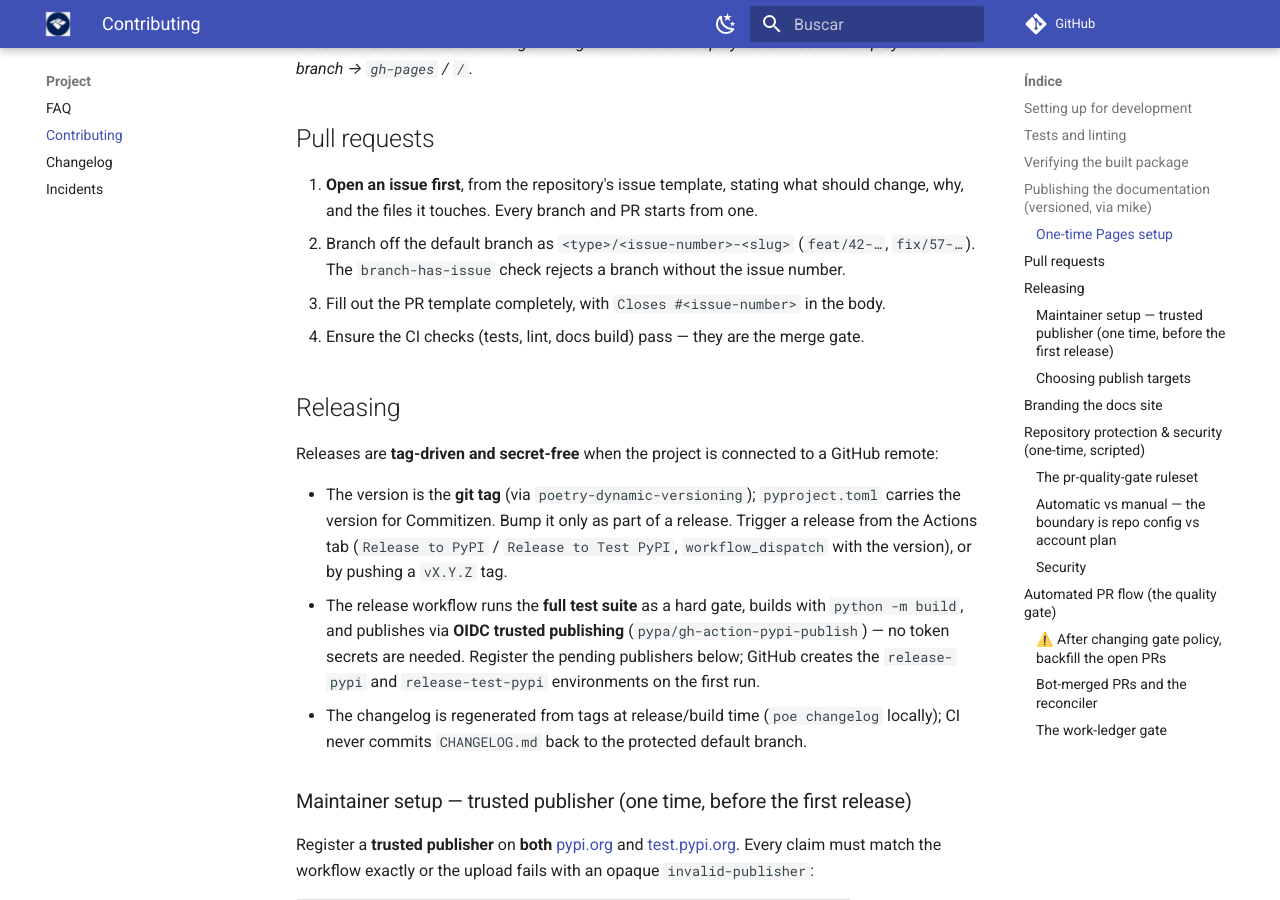
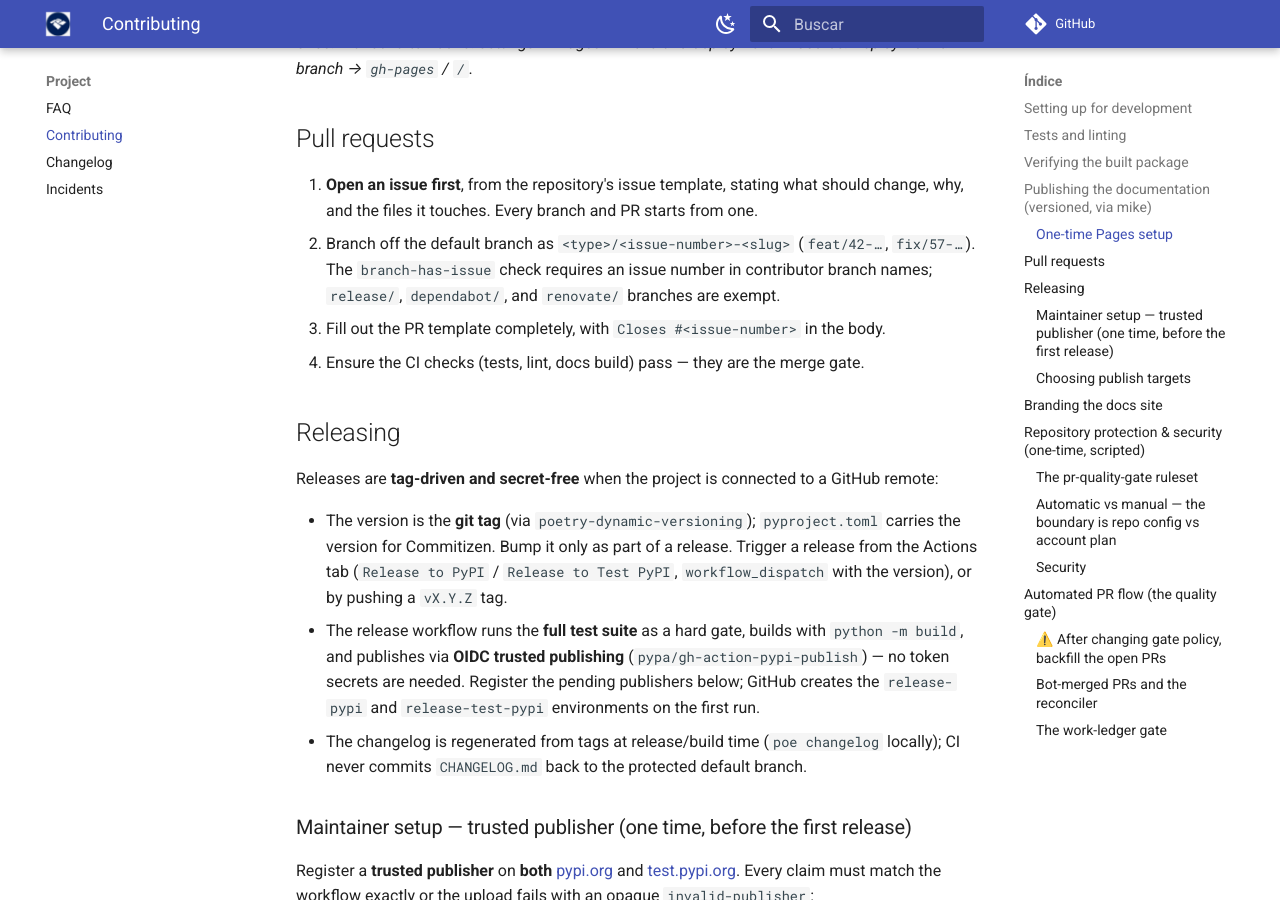
Before and after one commit to guilhermegor/filings-rfb, an MkDocs documentation site: the page built from docs/contributing.md, in a window 1280 px wide and 900 px high, scrolled down 2182 px. Built offline with MkDocs 1.6.1 and Material for MkDocs 9.7.7, drawn with Linux system fonts in a browser that asks for light colours; comment, search, counter and statistics services are not loaded; the version menu is left out.

Commit message:
docs: note the branch-has-issue exemptions in both contributing guides
The check exempts release/, dependabot/ and renovate/ branches
(see bin/close_linked_issues.sh), so both guides now say so.

```diff
--- a/docs/contributing.md
+++ b/docs/contributing.md
@@ -92,7 +92,8 @@ Source: Deploy from a branch → `gh-pages` / `/`*.
 1. **Open an issue first**, from the repository's issue template, stating what should change,
    why, and the files it touches. Every branch and PR starts from one.
 2. Branch off the default branch as `<type>/<issue-number>-<slug>` (`feat/42-…`, `fix/57-…`).
-   The `branch-has-issue` check rejects a branch without the issue number.
+   The `branch-has-issue` check requires an issue number in contributor branch names;
+   `release/`, `dependabot/`, and `renovate/` branches are exempt.
 3. Fill out the PR template completely, with `Closes #<issue-number>` in the body.
 4. Ensure the CI checks (tests, lint, docs build) pass — they are the merge gate.
 
```
Also changed, not shown: CONTRIBUTING.md (+2 -1 lines).
